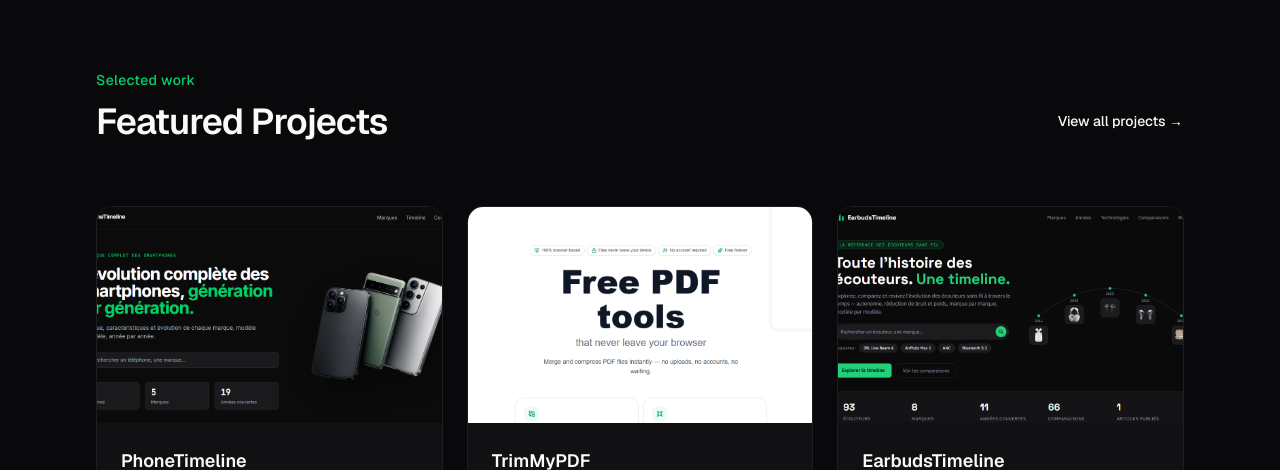
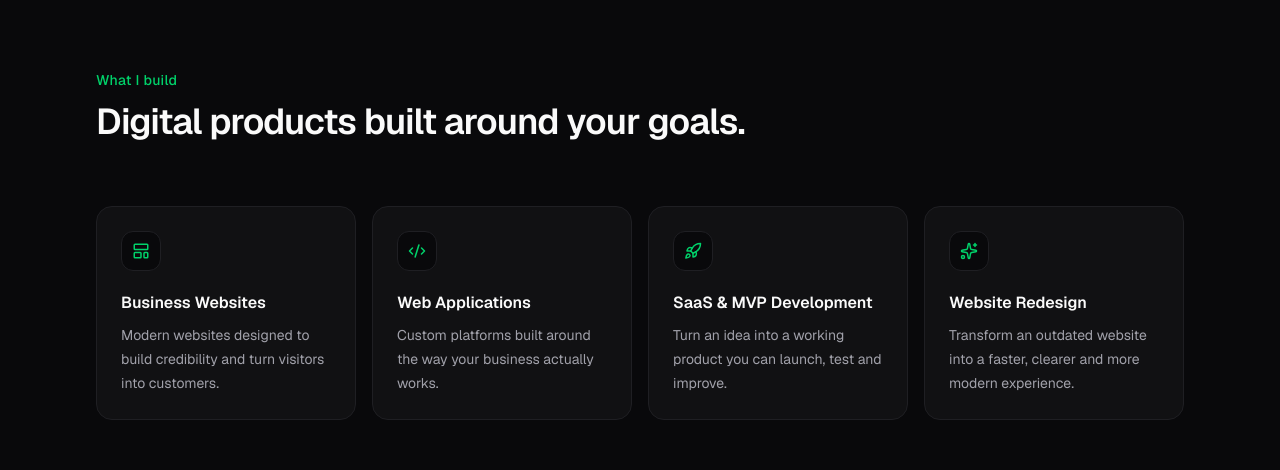
Before and after one commit to bk2024b/Josias.dev, a Next.js app: page / in a window 1280 px wide. Shown: the part 972-1442 px from the top of the page. Built offline with nearby package versions, Linux system fonts and the light colour scheme.

Commit message:
feat: add client-focused services section

```diff
--- /dev/null
+++ b/components/home/ServicesPreview.jsx
@@ -0,0 +1,48 @@
+import { Code2, LayoutTemplate, Rocket, Sparkles } from "lucide-react";
+import { Section } from "@/components/shared/Section";
+import { SectionHeading } from "@/components/shared/SectionHeading";
+
+const services = [
+  {
+    icon: LayoutTemplate,
+    title: "Business Websites",
+    text: "Modern websites designed to build credibility and turn visitors into customers.",
+  },
+  {
+    icon: Code2,
+    title: "Web Applications",
+    text: "Custom platforms built around the way your business actually works.",
+  },
+  {
+    icon: Rocket,
+    title: "SaaS & MVP Development",
+    text: "Turn an idea into a working product you can launch, test and improve.",
+  },
+  {
+    icon: Sparkles,
+    title: "Website Redesign",
+    text: "Transform an outdated website into a faster, clearer and more modern experience.",
+  },
+];
+
+export function ServicesPreview() {
+  return (
+    <Section>
+      <SectionHeading
+        eyebrow="What I build"
+        title="Digital products built around your goals."
+      />
+      <div className="grid gap-4 sm:grid-cols-2 lg:grid-cols-4">
+        {services.map(({ icon: Icon, title, text }) => (
+          <article key={title} className="group rounded-2xl border border-border bg-surface p-6 transition-transform hover:-translate-y-1">
+            <div className="flex h-10 w-10 items-center justify-center rounded-xl border border-border bg-background text-accent">
+              <Icon size={18} />
+            </div>
+            <h3 className="mt-5 text-base font-semibold text-foreground">{title}</h3>
+            <p className="mt-2 text-sm leading-6 text-foreground-muted">{text}</p>
+          </article>
+        ))}
+      </div>
+    </Section>
+  );
+}
```
